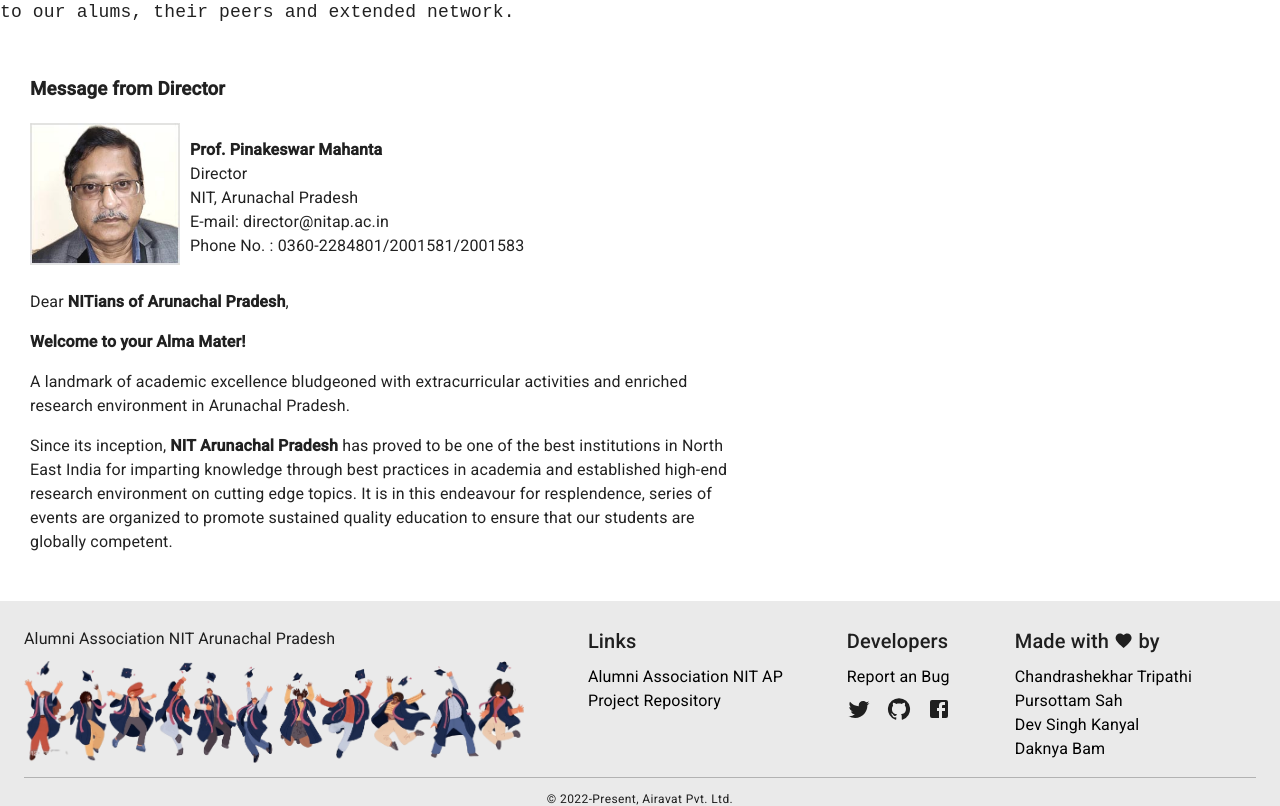
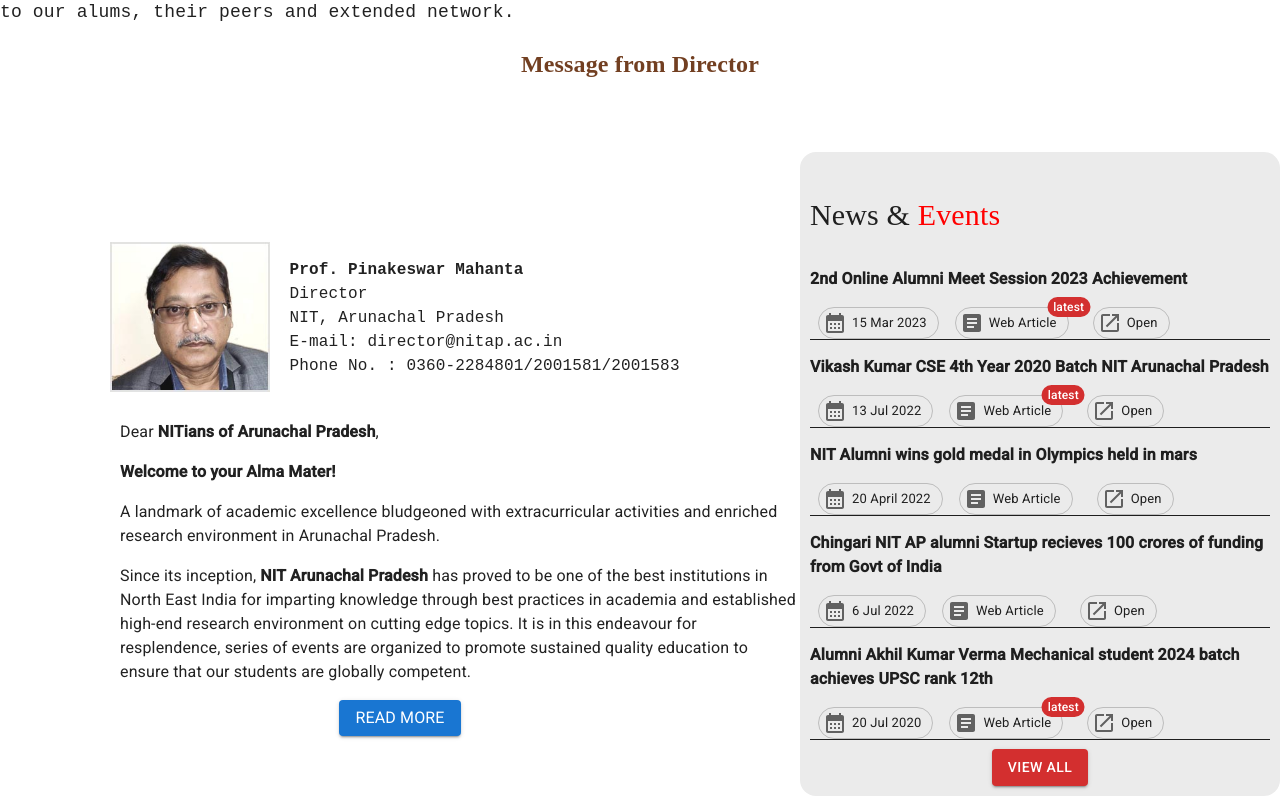
Before and after one commit to Pursottam6003/nitap_alumniform, a React (Create React App) app: page / in a window 1280 px wide. Shown: the part 1420-2226 px from the top of the page. Built offline with nearby package versions, Linux system fonts and the light colour scheme.

Commit message:
updated the alumni hero section and duummy updataion of sign up page

```diff
--- a/src/pages/Home.js
+++ b/src/pages/Home.js
@@ -2,6 +2,25 @@
 import Carosal from '../pages/SectionCarosal'
 import AlumniLogo from "../media/alumniLogo.jpg"
 import directorImage from "../media/director.jpg"
+import { Button } from '@mui/material'
+import {Typography} from '@mui/material'
+import CalendarMonthIcon from '@mui/icons-material/CalendarMonth';
+import Badge from '@mui/material/Badge';
+import ArticleIcon from '@mui/icons-material/Article';
+import LaunchIcon from '@mui/icons-material/Launch';
+import Chip from '@mui/material/Chip';
+import { fontFamily } from '@mui/system'
+
+const ActualNews= [
+  {label:"2nd Online Alumni Meet Session 2023 Achievement" , src:"http://www.google.com", tag:"latest", date:"15 Mar 2023"},
+
+  {label:"Vikash Kumar CSE 4th Year 2020 Batch NIT Arunachal Pradesh" , src:"http://www.facebook.com", tag:"latest", date:"13 Jul 2022"},
+
+  {label:"NIT Alumni wins gold medal in Olympics held in mars " , src:"http://www.nodejs.com", tag:"old", date:"20 April 2022"},
+
+  {label:"Chingari NIT AP alumni Startup recieves 100 crores of funding from Govt of India" , src:"http://www.youtube.com", tag:"old",  date:"6 Jul 2022"},
+  {label:"Alumni Akhil Kumar Verma Mechanical student 2024 batch achieves UPSC rank 12th" , src:"http://www.comics.com", tag:"latest",  date:"20 Jul 2020"},
+]
 
 const Home = () => {
   return (
@@ -16,41 +35,21 @@
       <img style ={{width:"auto",height:"350px"}}src={AlumniLogo}/>
       </div>
 
+      <h2 className='directorHeading'>Message from Director</h2>
+      <div className='mainSection'>
+      <div className='DirectorsMessage'>
+        <div style={{display:"flex" ,gap:"20px",fontFamily:"monospace",marginLeft:"100px",padding:"10px" }}>
+          <img src={directorImage} style={{height:"150px"}}></img>
+          <div>
+            <p style={{fontSize:"16px"}}><strong>Prof. Pinakeswar Mahanta</strong><br/>
+            Director<br/>
+            NIT, Arunachal Pradesh<br/>
+            E-mail: director@nitap.ac.in<br/>
+            Phone No. : 0360-2284801/2001581/2001583</p>
+          </div>
+        </div>
 
-      <div className='DirectorMsg'>
-      <div class="col-md-7" style={{width: "58.33333333%"}}>
-        <div class="meet-doctors">
-                <p align="justify"></p><h3>Message from Director</h3>
-
-        <table border="0" cellpadding="0" cellspacing="0" style={{width:"100%"}}>
-          <tbody>
-            <tr>
-              <td style={{width:"160px"}}>
-              {/* <img alt="" src="https://www.nitap.ac.in/assets/director/Prof.%20Pinakeswar%20Mahanta.jpg" style={{width: "150px", height: "141px"}}/>
-              </td>
-
-              <td style={{textAlign: "left", verticalAlign: "top"}}>
-              <p><strong>Prof. Pinakeswar Mahanta</strong><br>
-              Director</br>
-              NIT, Arunachal Pradesh<br/>
-              E-mail: director@nitap.ac.in<br/>
-              Phone No. : 0360-2284801/2001581/2001583</p> */}
-
-              <img src={directorImage} style={{width: "150px", height: "142px"}}/>
-              </td>
-
-              <td style={{verticalAlign:"top"}}>
-
-              <p ><strong>Prof. Pinakeswar Mahanta</strong><br/>
-              Director<br/>
-              NIT, Arunachal Pradesh<br/>
-              E-mail: director@nitap.ac.in<br/>
-              Phone No. : 0360-2284801/2001581/2001583</p>
-              </td>
-            </tr>
-          </tbody>
-        </table>
-
+        <div className='Message'>
         <p>Dear <b>NITians of Arunachal Pradesh</b>,</p>
 
         <p><strong>Welcome to your Alma Mater! </strong></p>
@@ -58,13 +57,92 @@
         <p>A landmark of academic excellence bludgeoned with extracurricular activities and enriched research environment in Arunachal Pradesh.</p>
 
         <p>Since its inception, <b>NIT Arunachal Pradesh</b> has proved to be one of the best institutions in North East India for imparting knowledge through best practices in academia and established high-end research environment on cutting edge topics. It is in this endeavour for resplendence, series of events are organized to promote sustained quality education to ensure that our students are globally competent.</p>
+        </div>
 
-        {/* <p><a class="btn btn-theme-colored btn-flat btn-lg mt-10 mb-sm-30" href="http://nitap.ac.in/section/section-page-details?section=217a7db823&amp;page=981320b8de&amp;name=Message-from-Director"><strong>Read more</strong></a></p><p></p> */}
-                      </div>
+        <div style={{display:"flex",justifyContent:"center"}}>
+        <Button  variant='contained' to='/register' >
+              <Typography textAlign="center">Read More</Typography>
+        </Button>
+        </div>
+
+      </div>
+
+      <div className='News'>
+        <p style={{fontSize:"30px", fontFamily:"cursive"}}>News & <span style={{color:"red"}}> Events</span></p>
+        <div className='ActualNews'>
+        {ActualNews.map((news,i) =>{
+          return(
+            <>
+            <div className='newsArticle'>
+            <p  key={news.src} style={{fontWeight:"bold"}}>{news.label}</p>
+              <Chip
+               label={news.date}
+                component="a"
+                href="#basic-chip"
+                icon={<CalendarMonthIcon/>}
+                variant="outlined"
+                clickable
+                sx={{ml:1}}
+              >
+              </Chip>
+
+
+              {news.tag=="latest" ? <>
+              <Badge badgeContent={"latest"} color="error">
+              <Chip
+               label="Web Article"
+                component="a"
+                href="#basic-chip"
+                icon={<ArticleIcon/>}
+                variant="outlined"
+                clickable
+                sx={{ml:2}}
+              >
+              </Chip>
+              </Badge>
+               </> : <>
+
+              <Chip
+               label="Web Article"
+                component="a"
+                href="#basic-chip"
+                icon={<ArticleIcon/>}
+                variant="outlined"
+                clickable
+                sx={{ml:2}}
+              >
+              </Chip>
+
+               </>}
+
+              <Chip
+               label="Open"
+                component="a"
+                href="#basic-chip"
+                icon={<LaunchIcon/>}
+                variant="outlined"
+                clickable
+                sx={{ml:3}}
+              >
+              </Chip>
+
 
 
             </div>
+            </>
+          )
+        })
+        }
+
+        <div style={{marginTop:"10px"}}><Button
+        variant="contained"
+        color="error"
+        style={{margin:"auto",display:"block"}}
+        >View All</Button></div>
+        </div>
       </div>
+      </div>
+
     </>
   )
 }
--- a/src/pages/SectionCarosal.js
+++ b/src/pages/SectionCarosal.js
@@ -5,7 +5,6 @@
 import Alumnni_meet from "../media/alumniMeet.jpg"
 import DirectorImage from "../media/directorPhoto.jpg"
 import OnlineAlumniMeet from "../media/onlineAlumniMeet.jpg"
-
 
 
 const images = [
@@ -16,10 +15,6 @@
   {
     photo: Covocation_new,
     label: "9th Convocation at NIT Arunachal Pradesh"
-  },
-  {
-    photo: Alumnni_meet,
-    label: "Offline Alumni Meet at Banglore"
   },
   {
     photo: DirectorImage,
@@ -37,17 +32,17 @@
 //   "https://swiperxapp.com/wp-content/uploads/2016/10/SwipeRx-Winners2-2.jpg";
 class SimpleSlider extends React.Component {
   render() {
-    var settings = {
+    const settings = {
       dots: true,
       infinite: true,
       speed: 1000,
       slidesToShow: 1,
       slidesToScroll: 1,
-      autoplay: true,
-      autoplaySpeed: 5000,
+      autoPlay: true,
+      autoPlaySpeed: 5000,
       slickNext: true,
       slickPrevious: true,
-      swipe: true
+      swipe: true,
     };
     return (
       <Slider {...settings}>
@@ -64,7 +59,7 @@
                 // overflow: "hidden",
                 justifyContent:"center",
                 width: "90%",
-                paddingTop:"10px"
+                paddingTop:"10px",
               }}
               {...settings}
             />
--- a/src/pages/SignUp.js
+++ b/src/pages/SignUp.js
@@ -1,12 +1,3 @@
-// import React from 'react'
-
-// const SignUp = () => {
-//   return (
-//     <div>SignUp</div>
-//   )
-// }
-
-// export default SignUp
 
 import * as React from 'react';
 import Avatar from '@mui/material/Avatar';
@@ -41,6 +32,17 @@
   );
 }
 
+const countryList =[
+  { label: "India"},
+  { label: "Pakistan"},
+  { label: "Us"},
+  { label: "Srilanka"},
+  { label: "Bangladesh"},
+  { label: "Nepal"},
+  { label: "Australia"},
+  { label: "Dubai"},
+  { label: "Africa"},
+]
 const theme = createTheme();
 
 export default function SignUp() {
@@ -73,6 +75,8 @@
 
   };
 
+
+
   return (
     <ThemeProvider theme={theme}>
       <Container component="main" maxWidth="xs">
@@ -85,9 +89,11 @@
             alignItems: 'center',
           }}
         >
-          <Avatar sx={{ m: 1, bgcolor: 'secondary.main' }}>
+          {/* <Avatar sx={{ m: 4}}>
             <LockOutlinedIcon />
-          </Avatar>
+
+          </Avatar> */}
+            <img src="https://img.icons8.com/external-flaticons-flat-flat-icons/64/null/external-alumni-university-flaticons-flat-flat-icons-3.png"/>
           <Typography component="h1" variant="h5">
             Sign up
           </Typography>
@@ -124,6 +130,57 @@
                   autoComplete="email"
                 />
               </Grid>
+
+              <Grid item xs={12} sm={2} >
+                <TextField
+
+                  id="combo-box-demo"
+                  options={countryList}
+                  renderInput={(params) => <TextField {...params}
+                    autoComplete="Vehicle Name"
+                    name="vehicleName"
+                    required
+                    fullWidth
+                    id="vehicleName"
+                    label="Vehicle Name"
+                    />}
+                />
+              </Grid>
+
+              <Grid item xs={12} sm={10} >
+                <TextField
+                  required
+                  fullWidth
+                  id="phone"
+                  label="Phone Number"
+                  name="phone"
+                  autoComplete="tel"
+                />
+              </Grid>
+
+              <Grid item xs={12}>
+                <TextField
+                  required
+                  fullWidth
+                  name="password"
+                  label="Current Address"
+                  type="password"
+                  id="password"
+                  autoComplete="new-password"
+                />
+              </Grid>
+
+              <Grid item xs={12}>
+                <TextField
+                  required
+                  fullWidth
+                  name="password"
+                  label="Batch & Dept"
+                  type="password"
+                  id="password"
+                  autoComplete="new-password"
+                />
+              </Grid>
               <Grid item xs={12}>
                 <TextField
                   required
@@ -135,10 +192,24 @@
                   autoComplete="new-password"
                 />
               </Grid>
+
+              <Grid item xs={12}>
+                <TextField
+                  required
+                  fullWidth
+                  name="password"
+                  label="Confirm Password"
+                  type="password"
+                  id="password"
+                  autoComplete="new-password"
+                />
+              </Grid>
+
+
               <Grid item xs={12}>
                 <FormControlLabel
                   control={<Checkbox value="allowExtraEmails" color="primary" />}
-                  label="I want to receive inspiration, marketing promotions and updates via email."
+                  label="I agree to receive notifications and updates of alumni via email."
                 />
               </Grid>
             </Grid>
--- a/src/styles/styles.scss
+++ b/src/styles/styles.scss
@@ -48,6 +48,7 @@
     a
     {
         text-decoration: none;
+        color:rgb(106, 60, 60);
     }
 }
 
@@ -70,6 +71,8 @@
     gap: 1rem;
 }
 
+
+
 .mainSection
 {   padding-top: 50px;
     display: flex;
@@ -83,7 +86,41 @@
     }
 }
 
-.DirectorMsg
+.directorHeading
 {
-    padding:30px;
+
+    color:#723f21;
+    text-align: center;
+    position: relative;
+    font-family: cursive;
 }
+.directorHeading:hover
+{
+    text-decoration: underline;
+}
+
+.DirectorsMessage
+{
+    max-width: 800px;
+    .Message
+    {
+        padding-left: 120px;
+    }
+}
+
+.News
+{
+    background-color: rgb(235,235,235);
+    width: 600px;
+    padding:10px;
+    border-radius: 1rem;
+    margin-bottom: 20px;
+    .newsArticle{
+        box-shadow: 0px 1px 0px 0px;
+
+    }
+    .newsArticle:hover
+    {
+        background-color: #ffffff;
+    }
+}
```
Also changed, not shown: src/components/helpers.js (added, +47 -0 lines).
